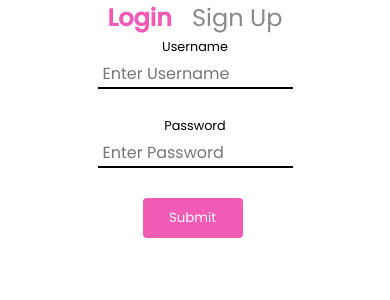
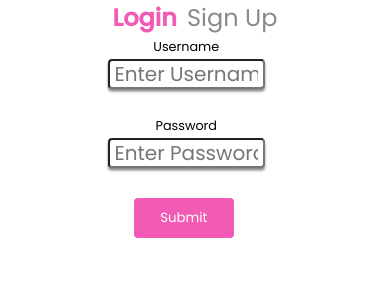
Before and after one commit to liaozhuzhu/qit, a Flask app: a page that uses templates/base.html in a window 390 px wide. Shown: the part 60-360 px from the top of the page. Run offline with Flask 2, Linux system fonts and the light colour scheme; some libraries are stand-ins or nearby versions.

Commit message:
styling + bug fixes

```diff
--- a/static/styles/style.css
+++ b/static/styles/style.css
@@ -249,14 +249,14 @@
 .form-inner-container {
     width: 50%;
     flex-direction: column;
-    padding: 0;
+    padding-inline: 10px;
 }
 
 .form {
     display: flex;
     flex-direction: column;
+    justify-content: center;
     align-items: center;
-    height: auto;
 }
 
 #sign-up-form {
@@ -268,12 +268,13 @@
 }
 
 .form-control {
-    height: 45px;
-    padding: 5px;
-    width: 80%;
-    border: none;
-    border-bottom: 2px solid black;
-    font-size: 1rem;
+    width: 100%;
+    box-shadow: 0px 2.5px 2.5px 0px #888888;
+    border-radius: 4px;
+    height: 50px;
+    font-size: 1.25rem;
+    padding-inline: 5px;
+    overflow: scroll;
 }
 
 @media only screen and (max-width: 900px)
@@ -283,7 +284,7 @@
   }
 
   .form {
-    width: 100%;
+    width: 90%;
   }
 
   .form-control {
--- a/templates/edit_post.html
+++ b/templates/edit_post.html
@@ -9,13 +9,13 @@
         {{form.hidden_tag()}}
 
         {{form.title.label(class="form-label")}}
-        {{form.title(class="post-input", autocomplete="off")}}
+        {{form.title(class="form-control", autocomplete="off")}}
         <br/>
         {{form.content.label(class="form-label")}}
-        {{form.content(class="post-input form-textarea")}}
+        {{form.content(class="form-control form-textarea")}}
         <br/>
         {{form.slug.label(class="form-label")}}
-        {{form.slug(class="post-input", autocomplete="off")}}
+        {{form.slug(class="form-control", autocomplete="off")}}
         <br/>
 
         {{form.submit(class="btn-primary")}}
--- a/templates/posts.html
+++ b/templates/posts.html
@@ -11,6 +11,7 @@
   </form>
   <h1 class="title-secondary"><span class="name-highlight-primary-purple">Qi</span>T Posts</h1>
   {%for post in posts%}
+  {%if post.poster.id%}
   <div class="container-shadow" id="post-body">
       <h1 class="name-highlight-primary-purple" id="post-title">{{post.title|title}}</h1>
       <br/><br/>
@@ -102,6 +103,7 @@
       </form>
       {%endif%}
   </div>
+  {%endif%}
 {%endfor%}
 </div>
 {%endblock%}
--- a/templates/update.html
+++ b/templates/update.html
@@ -2,6 +2,7 @@
 {%block title%}Update {{user_to_update.name}}'s Profile{%endblock%}
 {% block content %}
 {%if current_user.id == user_to_update.id or current_user.id == 1%}
+<div class="container-main">
 <h1>Update User: {{user_to_update.name}}</h1>
 <form method="POST" class="form" enctype="multipart/form-data">
     {{form.hidden_tag()}}
@@ -20,7 +21,7 @@
     <br/>
 
     {{form.pfp.label(class="form-label")}}
-    {{form.pfp(class="form-control", value=user_to_update.pfp)}}
+    {{form.pfp(class="form-control", id="file-input", value=user_to_update.pfp)}}
     <div class="container-inner">
         {%if current_user.pfp%}
         <img class="pfp" src="{{url_for('static', filename='images/' + current_user.pfp)}}">
@@ -36,4 +37,5 @@
 {%else%}
 <h1>Access Denied</h1>
 {%endif%}
+</div>
 {% endblock content %}
```
